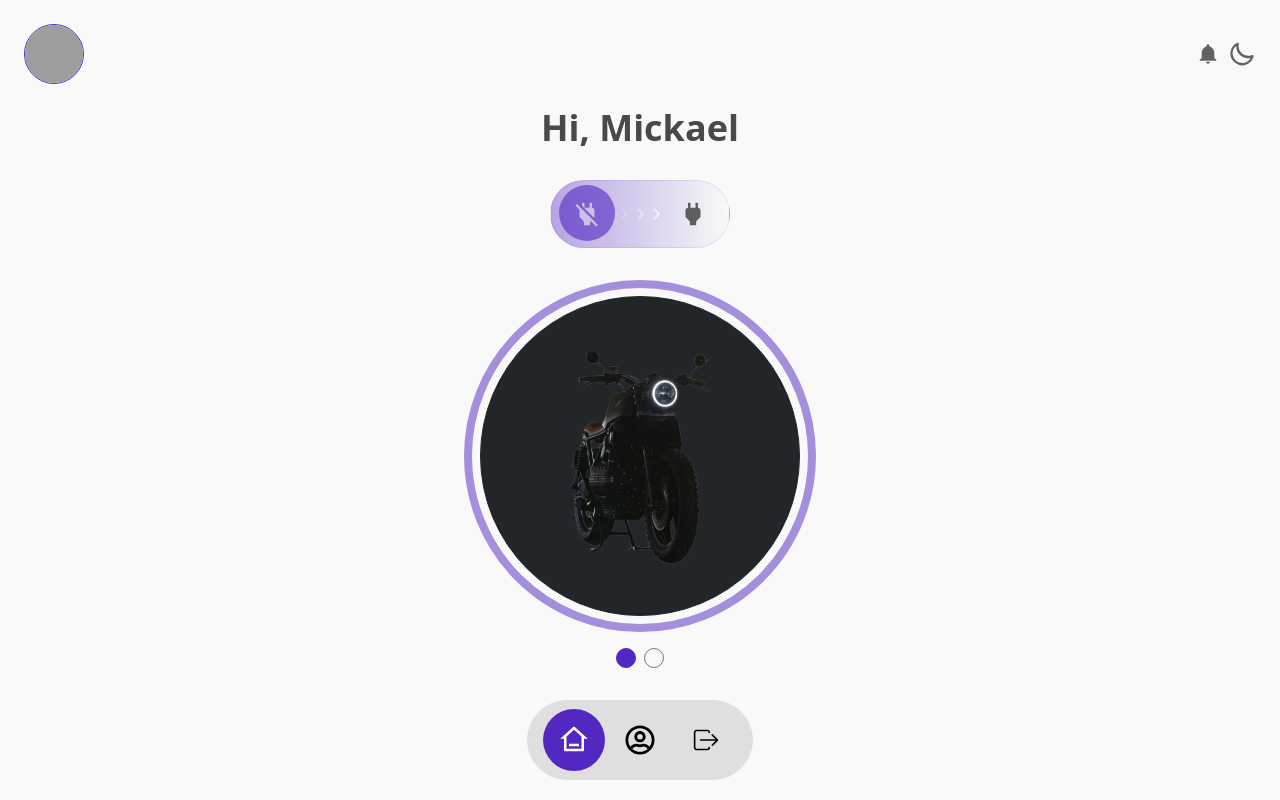
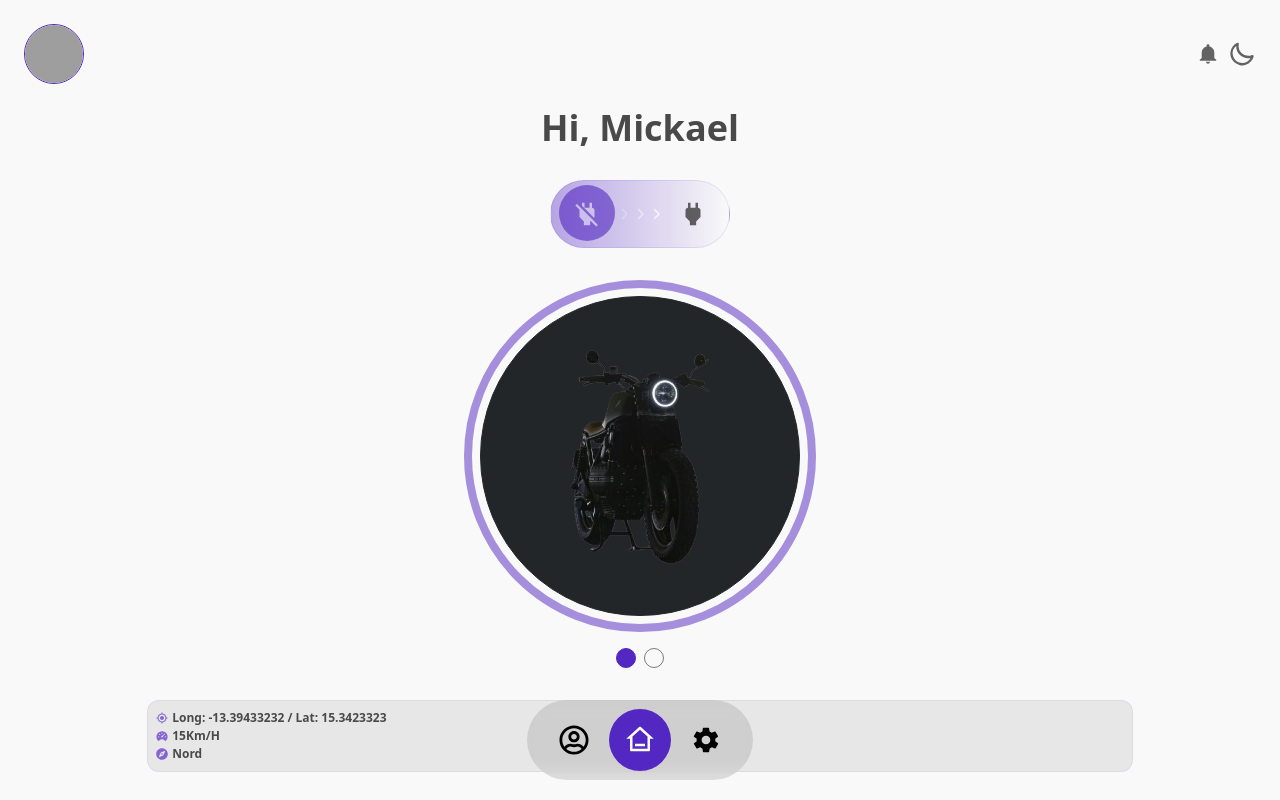
Before and after one commit to mickael2109/motosecure_front, a React (Vite) app: page / in a window 1280 px wide. Built offline with nearby package versions, Linux system fonts and the light colour scheme; no server answers; grey boxes are pictures that could not be loaded.

Commit message:
change accueil 3

```diff
--- a/src/components/Map.tsx
+++ b/src/components/Map.tsx
@@ -552,7 +552,11 @@ const ResizeMapOnToggle = ({ position, trigger }: { position: LatLngExpression,
   return null;
 };
 
-const MyMap = () => {
+interface MapProps {
+  page: string;
+}
+
+const MyMap: React.FC<MapProps> = ({ page }) => {
   const [tileUrl, setTileUrl] = useState("");
   const [position, setPosition] = useState<LatLngExpression>([-18.823707410254165, 47.55651565808284]);
   const [route, setRoute] = useState<LatLngExpression[]>([]);
@@ -582,12 +586,12 @@ const MyMap = () => {
 
 
   return (
-    <div onClick={toggleMap} className='relative w-full h-full cursor-pointer'>
+    <div onClick={toggleMap} className={`relative w-full h-full cursor-pointer ${page ==='home' && "rounded-full"}`}>
       <MapContainer
         center={position}
         zoom={16}
         scrollWheelZoom={true}
-        style={{ height: '100%', width: '100%' }}
+        style={{ height: '100%', width: '100%', borderRadius: page === 'home' ? '50%' : '0' }}
       >
         {tileUrl && (
           <TileLayer
--- a/src/components/Sidebar.tsx
+++ b/src/components/Sidebar.tsx
@@ -1,8 +1,8 @@
 import { NavLink } from "react-router-dom";
-import { IoIosLogOut } from "react-icons/io";
 import { RiHome3Line } from "react-icons/ri";
 import { FaRegUserCircle } from "react-icons/fa";
 import { useState } from "react";
+import { IoMdSettings } from "react-icons/io";
 
 const Sidebar = () => {
 
@@ -11,31 +11,18 @@ const Sidebar = () => {
     return (
         <div className="fixed w-full flex flex-row items-center justify-center bottom-5 z-9999">
            <div  className="flex flex-row justify-center items-center gap-1 p-4  dark:bg-white/10 bg-black/10 backdrop-blur-sm h-[10vh] rounded-full">
-                <NavLink to="/" className={`${path === "profil"? "dock-active ": ""} bg-second_mc text-white rounded-full p-4 `} onClick={() => setPath("profil")}>
+                <NavLink to="/carte" className={`${path === "carte" && "dock-active  bg-second_mc text-white"}  rounded-full p-4 `} onClick={() => setPath("carte")}>
+                    <i className="text-[30px]"><FaRegUserCircle></FaRegUserCircle></i>
+                </NavLink>
+
+                <NavLink to="/" className={`${path === "home" && "dock-active  bg-second_mc text-white"} rounded-full p-4`} onClick={() => setPath("home")}>
                     <i className="text-[30px]"><RiHome3Line></RiHome3Line></i>
                 </NavLink>
 
-                <NavLink to="/carte" className={`${path === "home"? "dock-active ": ""} rounded-full p-4`} onClick={() => setPath("home")}>
-                    <i className="text-[30px]"><FaRegUserCircle></FaRegUserCircle></i>
-                </NavLink>
-
-                <NavLink to="/" className={`${path === "logout"? "dock-active ": ""} rounded-full p-4`} onClick={() => setPath("logout")}>
-                    <i className="text-[30px]"><IoIosLogOut></IoIosLogOut></i>
+                <NavLink to="/" className={`${path === "settings" && "dock-active bg-second_mc text-white"} rounded-full p-4`} onClick={() => setPath("settings")}>
+                    <i className="text-[30px]"><IoMdSettings></IoMdSettings></i>
                 </NavLink>
            </div>
-           {/* <div  className="flex flex-row px-6 py-4 justify-center gap-8   rounded-full absolute -z-1">
-                <NavLink to="/home/profil" className={`${path === "profil"? "dock-active ": ""} bg-second_mc  backdrop-blur-md `} onClick={() => setPath("profil")}>
-                    <i className="text-[35px]"><FaRegUserCircle></FaRegUserCircle></i>
-                </NavLink>
-
-                <NavLink to="/home" className={`${path === "home"? "dock-active ": ""}`} onClick={() => setPath("home")}>
-                    <i className="text-[25px]"><RiHome3Line></RiHome3Line></i>
-                </NavLink>
-
-                <NavLink to="/" >
-                    <i className="text-[25px]"><IoIosLogOut></IoIosLogOut></i>
-                </NavLink>
-           </div> */}
         </div>
     );
 }
--- a/src/pages/Home/pages/Carte.tsx
+++ b/src/pages/Home/pages/Carte.tsx
@@ -8,7 +8,7 @@ const Carte = () => {
 
     return (
       <div>
-        <div className="w-full h-screen fixed "><Map></Map></div>
+        <div className="w-full h-screen fixed "><Map page="page_map"></Map></div>
 
         {/* lumiere map */}
         <div className="blur-3xl dark:bg-second_mc/50 backdrop-blur-m w-[30%] absolute top-1/2 -translate-y-1/2 h-[10vh] left-1/2 transform -translate-x-1/2 px-4 py-3 rounded-xl shadow-xl text-white">
--- a/src/pages/Home/pages/Home.tsx
+++ b/src/pages/Home/pages/Home.tsx
@@ -4,15 +4,18 @@ import fond from "../../../assets/png/moto2.png"
 import { IoMdNotifications } from "react-icons/io";
 // import { LuMapPin } from "react-icons/lu";
 import 'leaflet/dist/leaflet.css';
-// import Map from "../../../components/Map";
-import { MdPowerOff } from "react-icons/md";
+import Map from "../../../components/Map";
+import { MdGpsFixed, MdPowerOff } from "react-icons/md";
 import { MdPower } from "react-icons/md";
 import { FaChevronRight } from "react-icons/fa6";
 import { useState } from "react";
+import { FaCompass } from "react-icons/fa";
+import { IoSpeedometer } from "react-icons/io5";
 
 const Home = () => {
 
     const [isOn, setIsOn] = useState(false);
+    const [dotHome, setDotHome] = useState("moto");
 
     return (
         <div className="relative min-h-screen bg-cover bg-center p-6 ">
@@ -81,7 +84,7 @@ const Home = () => {
 
                             {/* Icon PowerOff */}
                             <div className="relative z-10 rounded-full p-2">
-                                <i className={`text-3xl ${isOn? "text-black/60": "text-white/60"}`}>
+                                <i className={`text-3xl ${isOn? "text-black/60 dark:text-white/60": "text-white/60"}`}>
                                 <MdPowerOff />
                                 </i>
                             </div>
@@ -101,7 +104,7 @@ const Home = () => {
 
                             {/* Icon PowerOn */}
                             <div className="relative z-10 rounded-full p-2">
-                                <i className={`text-3xl ${!isOn? "text-black/60": "text-white/60"}`}>
+                                <i className={`text-3xl ${!isOn? "text-black/60 dark:text-white/60": "text-white/60"}`}>
                                 <MdPower />
                                 </i>
                             </div>
@@ -109,6 +112,8 @@ const Home = () => {
 
                         <div className="flex flex-col items-center justify-center gap-4">
                             <div className="border-8 border-second_mc/50 p-2 rounded-full">
+                                {
+                                    dotHome === "moto" ? (
                                         <div className="border border-[#232628] bg-[#232628] p-5 rounded-full w-80 h-80 flex flex-col items-center justify-center relative">
                                             <img
                                                 src={fond}
@@ -116,15 +121,23 @@ const Home = () => {
                                                 className="z-10 object-contain"
                                             />
                                         </div>
-                                {/* <div className="flex flex-col h-screen justify-center items-center absolute top-0 left-0 w-full z-10">
-                                    <span className="w-40 h-40 rounded-full dark:bg-white bg-second_mc opacity-60 blur-3xl shadow-2xl"></span>
-                                </div> */}
+                                    ):(
+                                        <div className="w-80 h-80"><Map page="home"></Map></div>
+                                    )
+                                }
+
+
                             </div>
 
                             <div className="flex flex-row items-center justify-center gap-2">
-                                <span className="w-5 h-5 rounded-full bg-second_mc border border-second_mc"></span>
-                                <span className="w-5 h-5 rounded-full border opacity-50"></span>
+                                <span className={`w-5 h-5 rounded-full cursor-pointer ${dotHome === "moto" ? "bg-second_mc border border-second_mc" : "border opacity-50"}`} onClick={() => setDotHome('moto')}></span>
+                                <span className={`w-5 h-5 rounded-full cursor-pointer ${dotHome === "carte" ? "bg-second_mc border border-second_mc" : "border opacity-50"}`} onClick={() => setDotHome('carte')}></span>
                             </div>
+                        </div>
+                        <div className="border border-second_mc/10 dark:bg-second_mc/5 bg-black/10 backdrop-blur-m w-[80%] p-2 text-[12px] font-semibold rounded-xl dark:shadow-xl opacity-70">
+                            <div className="flex flex-row justify-start items-center gap-1"><i className="text-second_mc"><MdGpsFixed /></i><span>Long: -13.39433232 / Lat: 15.3423323</span></div>
+                            <div className="flex flex-row justify-start items-center gap-1"><i className="text-second_mc"><IoSpeedometer /></i><span>15Km/H</span></div>
+                            <div className="flex flex-row justify-start items-center gap-1"><i className="text-second_mc"><FaCompass /></i>Nord</div>
                         </div>
                    </div>
 
@@ -164,11 +177,7 @@ const Home = () => {
                             <span className="bg-second_mc/20 text-[12px] font-bold p-2 rounded-full">5km</span>
                         </div>
                     </div>
-                    <div className="text-[14px] mt-6 font-semibold">
-                        <div className="flex flex-row justify-start items-center gap-1"><i className="text-second_mc"><MdGpsFixed /></i><span>Long: -13.39433232 / Lat: 15.3423323</span></div>
-                        <div className="flex flex-row justify-start items-center gap-1"><i className="text-second_mc"><IoSpeedometer /></i><span>15Km/H</span></div>
-                        <div className="flex flex-row justify-start items-center gap-1"><i className="text-second_mc"><FaCompass /></i>Nord</div>
-                    </div>
+
                 </div> */}
 
             </div>
```
Lines whose indentation alone changed are shown as unchanged.
